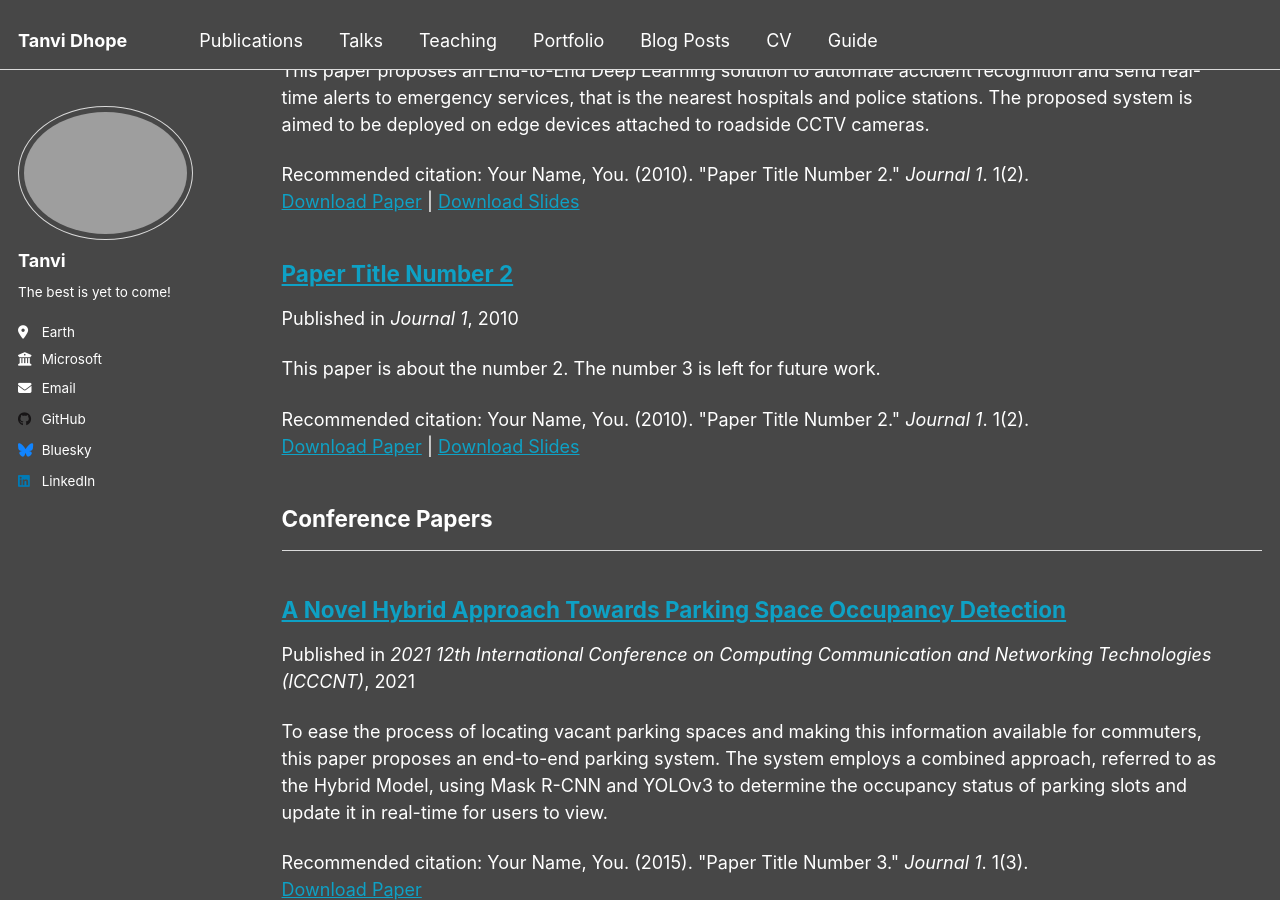
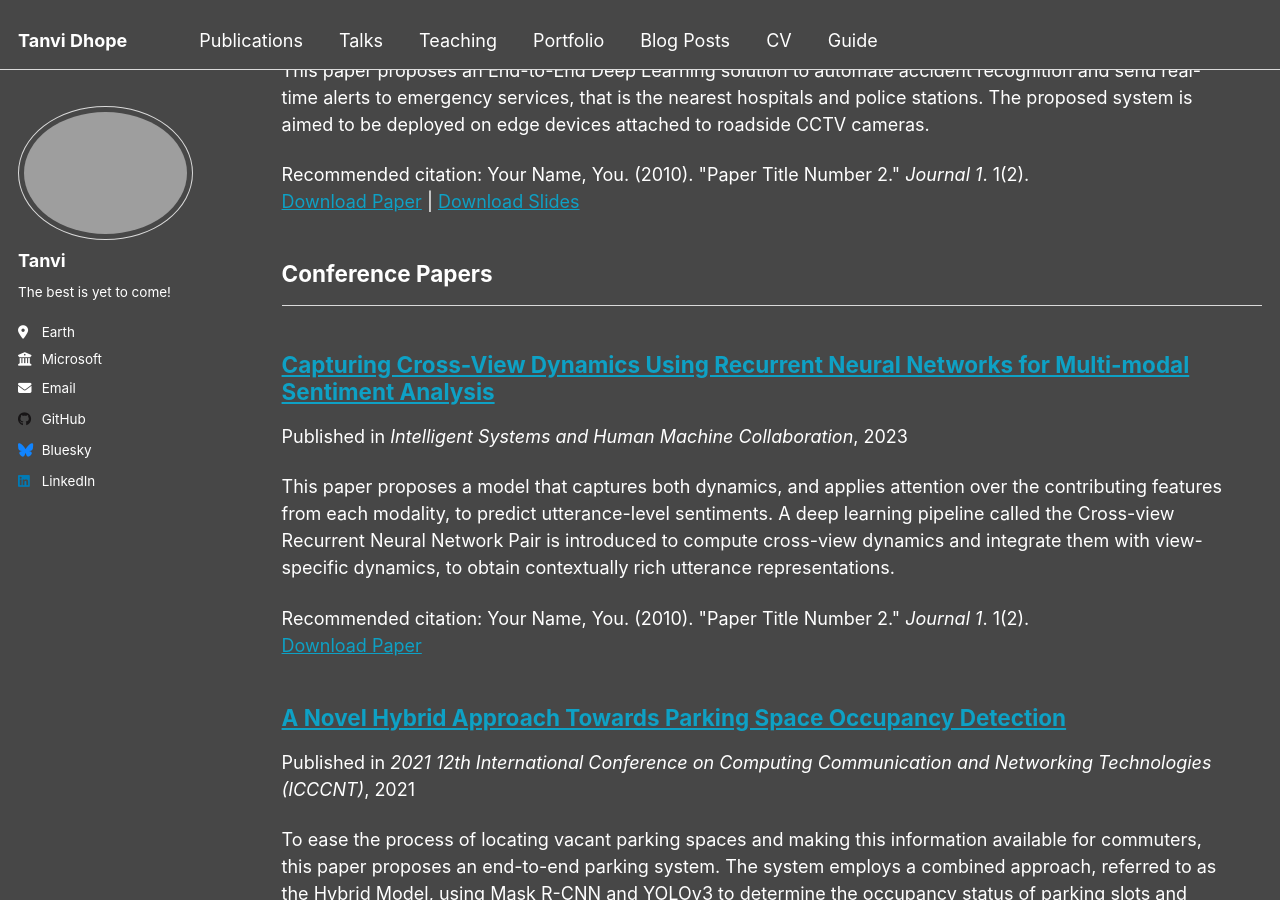
Before and after one commit to tanvidhope/tanvidhope.github.io, a Jekyll site: the page built from _pages/publications.html, in a window 1280 px wide and 900 px high, scrolled down 336 px. Built offline with Jekyll 4.4.1, drawn with Linux system fonts in a browser that asks for light colours.

Commit message:
Update 2010-10-01-paper-title-number-2.md

```diff
--- a/_publications/2010-10-01-paper-title-number-2.md
+++ b/_publications/2010-10-01-paper-title-number-2.md
@@ -1,13 +1,12 @@
 ---
-title: "Paper Title Number 2"
-collection: publications
-category: manuscripts
+title: "Capturing Cross-View Dynamics Using Recurrent Neural Networks for Multi-modal Sentiment Analysis"
+collection: conferences
+category: conferences
 permalink: /publication/2010-10-01-paper-title-number-2
-excerpt: 'This paper is about the number 2. The number 3 is left for future work.'
-date: 2010-10-01
-venue: 'Journal 1'
-slidesurl: 'http://academicpages.github.io/files/slides2.pdf'
-paperurl: 'http://academicpages.github.io/files/paper2.pdf'
+excerpt: 'This paper proposes a model that captures both dynamics, and applies attention over the contributing features from each modality, to predict utterance-level sentiments. A deep learning pipeline called the Cross-view Recurrent Neural Network Pair is introduced to compute cross-view dynamics and integrate them with view-specific dynamics, to obtain contextually rich utterance representations. '
+date: 2023-03-30
+venue: 'Intelligent Systems and Human Machine Collaboration'
+paperurl: 'https://link.springer.com/chapter/10.1007/978-981-19-8477-8_20'
 citation: 'Your Name, You. (2010). &quot;Paper Title Number 2.&quot; <i>Journal 1</i>. 1(2).'
 ---
 
```
